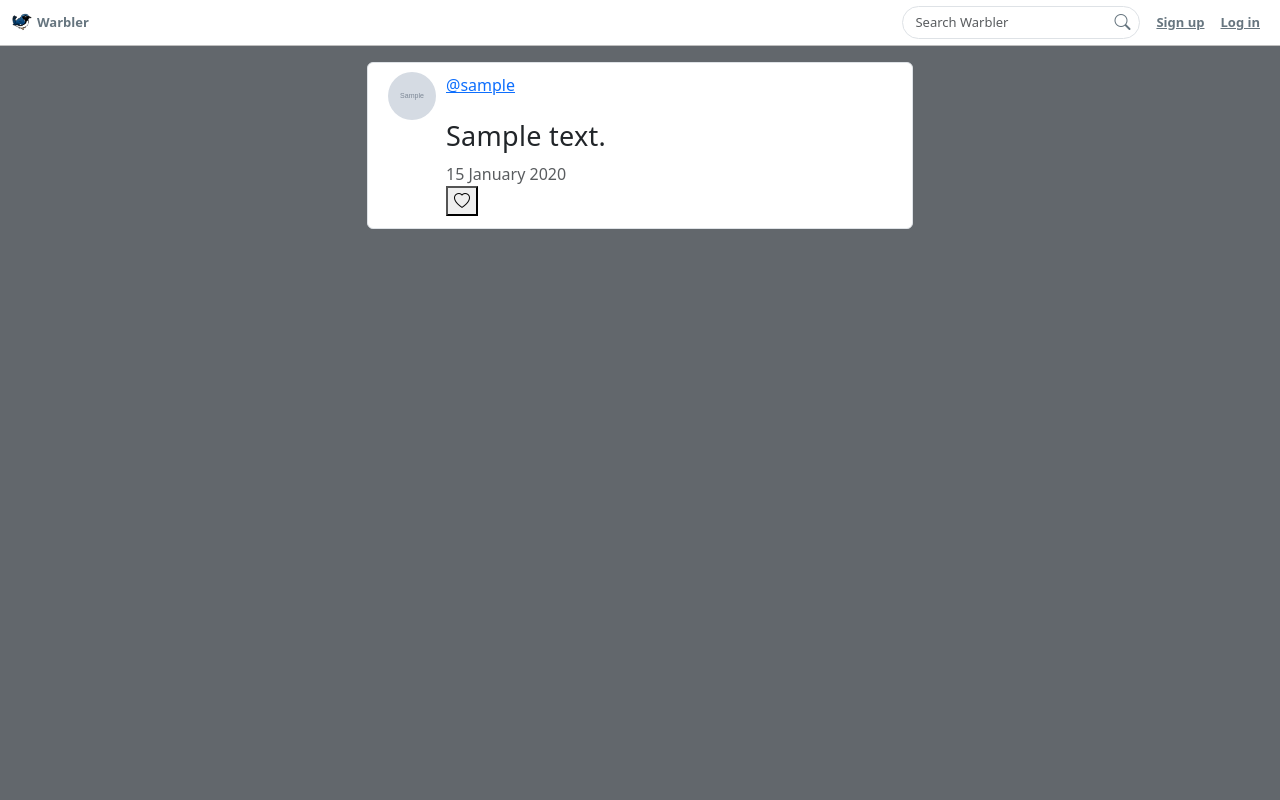
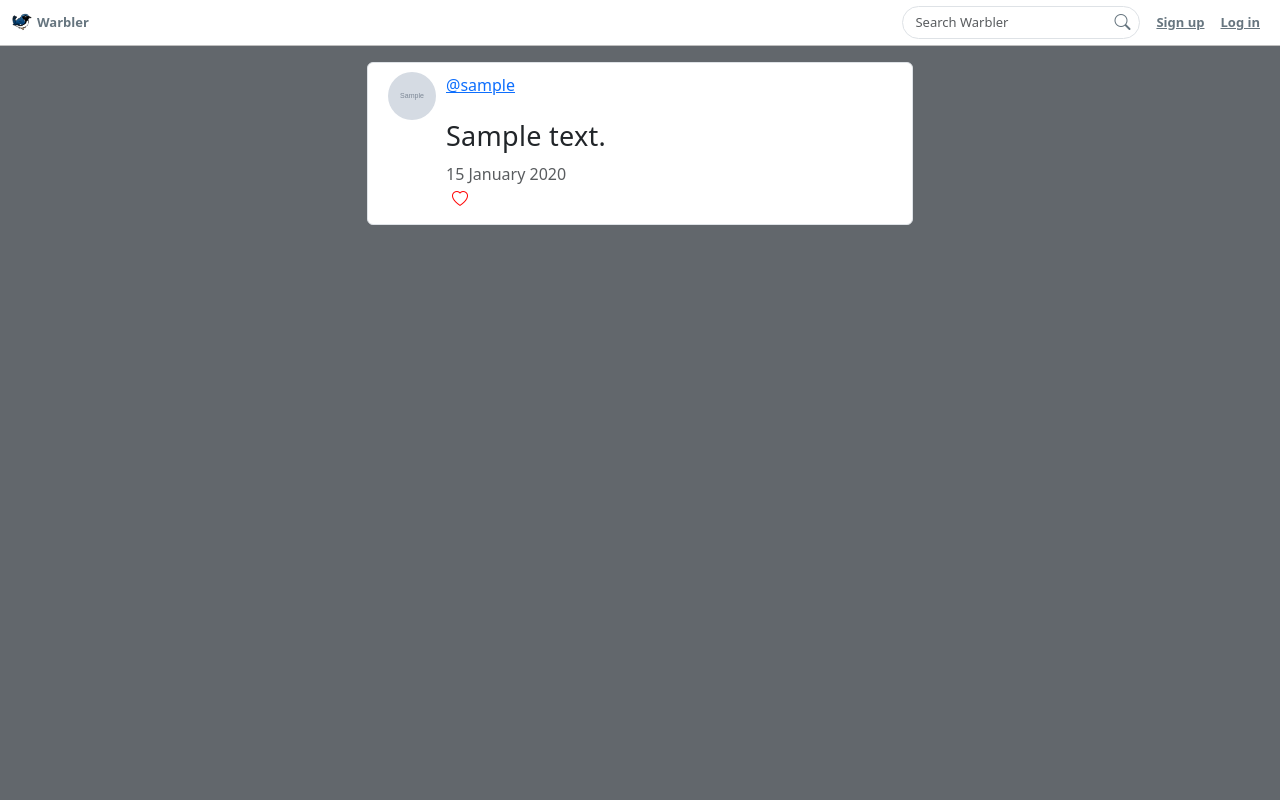
Before and after one commit to nabware/flask-warbler, a Flask app: template templates/messages/show.html in a window 1280 px wide. Run offline with Flask 3, Linux system fonts and the light colour scheme; the template is opened without the code that fills it: values that come from a table or form of the project are taken from there, others are empty; tables that the repository leaves empty hold one stand-in row (values such as "Sample post"); grey boxes marked "Sample" are stand-in pictures.

Commit message:
Styled like button

```diff
--- a/static/stylesheets/style.css
+++ b/static/stylesheets/style.css
@@ -18,6 +18,16 @@ body.error-404 {
 
 .btn:hover {
   cursor: pointer;
+}
+
+.btn-likes {
+  border: none;
+  background: none;
+  color: red;
+}
+
+.btn-likes:active {
+  transform: translateY(4px);
 }
 
 /* ======================= Nav */
--- a/templates/messages/show.html
+++ b/templates/messages/show.html
@@ -58,14 +58,14 @@
               <button
                 formaction="/messages/{{ message.id }}/unlike"
                 formmethod="POST"
-                class="bi bi-heart-fill"
+                class="bi bi-heart-fill btn-likes"
                 style="z-index: 5">
               </button>
             {% elif g.user.id != message.user.id %}
               <button
                 formaction="/messages/{{ message.id }}/like"
                 formmethod="POST"
-                class="bi bi-heart"
+                class="bi bi-heart btn-likes"
                 style="z-index: 5">
               </button>
             {% endif %}
```
